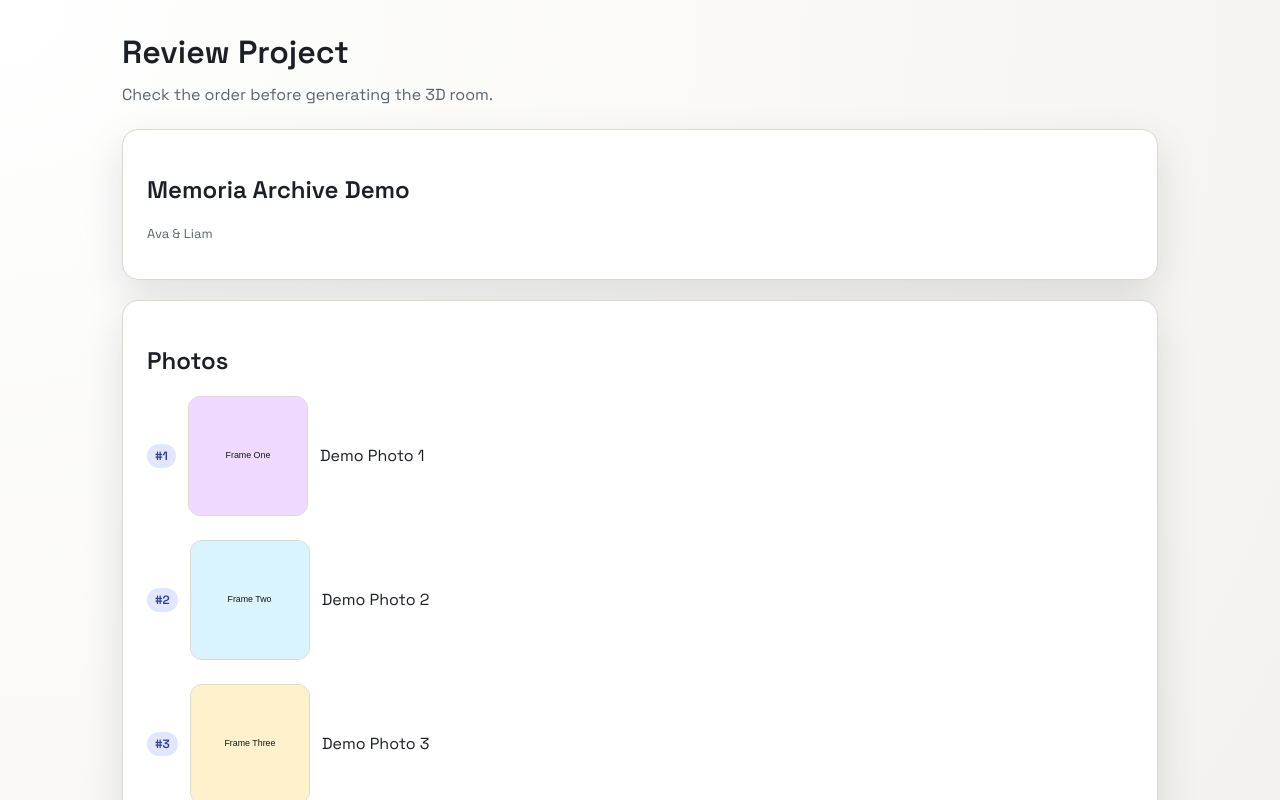
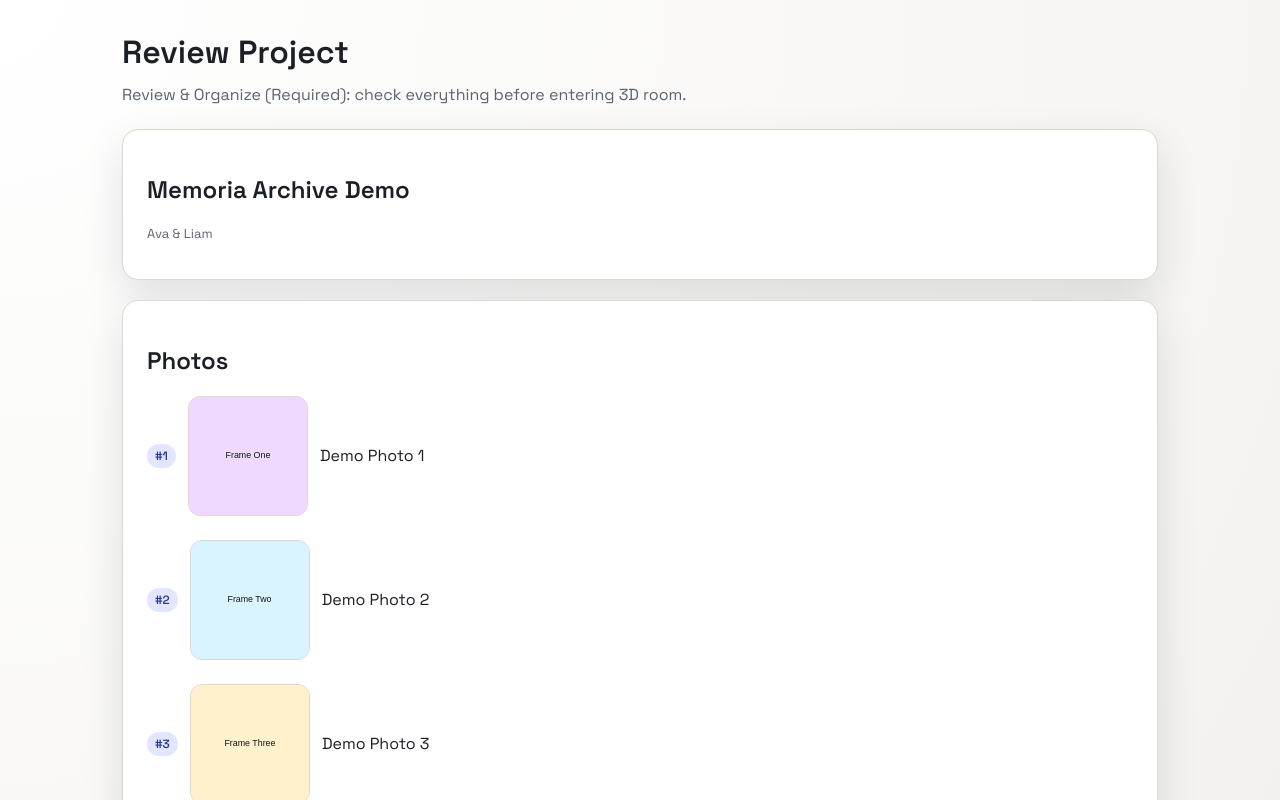
Before and after one commit to PeamPhurinat/MemoriaArchive, a React (Create React App) app: page /review in a window 1280 px wide. Shown: the top 800 px of the page. Built offline with nearby package versions, Linux system fonts and the light colour scheme; no server answers.

Commit message:
Add review 3d room

```diff
--- a/src/App.js
+++ b/src/App.js
@@ -24,14 +24,19 @@ const createEmptyProject = () => ({
   textSlots: [],
   roomPayload: null,
   interview: null,
+  reviewApprovedAt: null,
 });
 
 const loadProjects = () => {
   try {
     const stored = localStorage.getItem(STORAGE_KEY);
-    return stored ? JSON.parse(stored) : [{ ...demoProject }];
+    const parsed = stored ? JSON.parse(stored) : [{ ...demoProject }];
+    return parsed.map((project) => ({
+      ...project,
+      reviewApprovedAt: project.reviewApprovedAt || null,
+    }));
   } catch {
-    return [{ ...demoProject }];
+    return [{ ...demoProject, reviewApprovedAt: null }];
   }
 };
 
@@ -63,15 +68,30 @@ const App = () => {
 
   // Update only the active project
   const setProject = (updater) => {
-    setProjects((prev) =>
-      prev.map((p) =>
-        p.id === activeProject.id
-          ? typeof updater === 'function'
-            ? updater(p)
-            : updater
-          : p
-      )
-    );
+    setProjects((prev) => {
+      return prev.map((project) => {
+        if (project.id !== activeProject.id) return project;
+
+        const nextProject =
+          typeof updater === 'function' ? updater(project) : updater;
+
+        if (!nextProject || typeof nextProject !== 'object') return project;
+
+        const changed =
+          JSON.stringify(nextProject) !== JSON.stringify(project);
+
+        // Any data edit after approval should force a re-review.
+        if (
+          changed &&
+          project.reviewApprovedAt &&
+          nextProject.reviewApprovedAt === project.reviewApprovedAt
+        ) {
+          return { ...nextProject, reviewApprovedAt: null };
+        }
+
+        return nextProject;
+      });
+    });
   };
 
   const handleCreateNew = () => {
@@ -124,7 +144,11 @@ const App = () => {
         {/* 3D Memory Hall */}
         <Route
           path="/memory-hall"
-          element={<MemoryHallPage project={activeProject} />}
+          element={
+            activeProject?.reviewApprovedAt
+              ? <MemoryHallPage project={activeProject} />
+              : <Navigate to="/review" replace />
+          }
         />
 
         {/* Legacy / secondary routes */}
@@ -132,8 +156,18 @@ const App = () => {
           path="/upload"
           element={<UploadPage project={activeProject} setProject={setProject} />}
         />
-        <Route path="/review"  element={<ReviewPage project={activeProject} />} />
-        <Route path="/viewer"  element={<ViewerPage project={activeProject} />} />
+        <Route
+          path="/review"
+          element={<ReviewPage project={activeProject} setProject={setProject} />}
+        />
+        <Route
+          path="/viewer"
+          element={
+            activeProject?.reviewApprovedAt
+              ? <ViewerPage project={activeProject} />
+              : <Navigate to="/review" replace />
+          }
+        />
 
         <Route path="*" element={<Navigate to="/" replace />} />
       </Routes>
--- a/src/pages/InterviewPage.jsx
+++ b/src/pages/InterviewPage.jsx
@@ -284,7 +284,7 @@ const InterviewPage = ({ project, setProject }) => {
         transcript: result.transcript,
       },
     }));
-    navigate('/memory-hall');
+    navigate('/review');
   };
 
   const orbClass = [
@@ -400,7 +400,7 @@ const InterviewPage = ({ project, setProject }) => {
             </div>
           ))}
           <button className="voice-apply-btn" onClick={applyResultToProject}>
-            นำไปใส่ห้อง 3D →
+            ไปหน้า Review ก่อนเข้า 3D →
           </button>
         </div>
       )}
--- a/src/pages/ProjectDetailPage.jsx
+++ b/src/pages/ProjectDetailPage.jsx
@@ -120,9 +120,9 @@ const ProjectDetailPage = ({ project, setProject }) => {
             </button>
             <button
               className="ma-btn ma-btn-accent"
-              onClick={() => navigate('/memory-hall')}
+              onClick={() => navigate(project.reviewApprovedAt ? '/memory-hall' : '/review')}
             >
-              🧊 Open 3D Room
+              {project.reviewApprovedAt ? '🧊 Open 3D Room' : '🧊 Review & Generate 3D'}
             </button>
           </div>
         </div>
--- a/src/pages/ProjectsPage.jsx
+++ b/src/pages/ProjectsPage.jsx
@@ -35,7 +35,8 @@ const ProjectsPage = ({ projects, onCreateNew, onSelectProject }) => {
   const go3D = (id, e) => {
     e.stopPropagation();
     onSelectProject(id);
-    navigate('/memory-hall');
+    const selected = projects.find((project) => project.id === id);
+    navigate(selected?.reviewApprovedAt ? '/memory-hall' : '/review');
   };
 
   const handleCreateNew = () => {
@@ -104,7 +105,7 @@ const ProjectsPage = ({ projects, onCreateNew, onSelectProject }) => {
                   className="ma-btn ma-btn-ghost ma-btn-sm"
                   onClick={(e) => go3D(p.id, e)}
                 >
-                  🧊 3D Room
+                  {p.reviewApprovedAt ? '🧊 Open 3D Room' : '🧊 Review → 3D'}
                 </button>
               </div>
             </div>
--- a/src/pages/ReviewPage.jsx
+++ b/src/pages/ReviewPage.jsx
@@ -1,27 +1,71 @@
 import React from 'react';
 import { useNavigate } from 'react-router-dom';
 
-const ReviewPage = ({ project }) => {
+const ReviewPage = ({ project, setProject }) => {
   const navigate = useNavigate();
+  const photos = project?.photos || [];
+  const memories = project?.memories || [];
+  const textSlots = project?.textSlots || [];
+  const audioSlots = project?.audioSlots || [];
+  const memoryPhotos = memories
+    .filter((memory) => Boolean(memory?.photo))
+    .map((memory, index) => ({
+      id: memory.id || `memory-photo-${index}`,
+      url: memory.photo,
+      name: memory.title || `Memory Photo ${index + 1}`,
+      source: 'memory',
+    }));
+  const allPhotos = [
+    ...photos.map((photo, index) => ({
+      id: photo?.id || `photo-${index}`,
+      url: photo?.url || '',
+      name: photo?.name || `Photo ${index + 1}`,
+      source: 'upload',
+    })),
+    ...memoryPhotos,
+  ].filter((photo) => Boolean(photo.url));
+
+  const memorySlotCount = Math.max(
+    photos.length,
+    memories.length,
+    textSlots.length,
+    audioSlots.length
+  );
+  const canGenerate3D = memorySlotCount > 0;
+
+  const approveAndGenerate = () => {
+    if (!canGenerate3D) return;
+
+    setProject((prev) => ({
+      ...prev,
+      reviewApprovedAt: new Date().toISOString(),
+    }));
+    navigate('/memory-hall');
+  };
 
   return (
     <div className="app-shell">
       <h1 className="page-title">Review Project</h1>
-      <p className="page-subtitle">Check the order before generating the 3D room.</p>
+      <p className="page-subtitle">
+        Review & Organize (Required): check everything before entering 3D room.
+      </p>
 
       <div className="section">
         <h2>{project.title || 'Untitled Project'}</h2>
         <p className="helper">{project.coupleNames || 'No couple names added yet.'}</p>
+        {project.reviewApprovedAt ? (
+          <p className="helper">Last approved: {new Date(project.reviewApprovedAt).toLocaleString()}</p>
+        ) : null}
       </div>
 
       <div className="section">
         <h2>Photos</h2>
-        {project.photos.length === 0 ? (
+        {allPhotos.length === 0 ? (
           <p className="helper">No photos uploaded yet.</p>
         ) : (
           <div className="memory-list">
-            {project.photos.map((photo, index) => (
-              <div className="list-item" key={photo.id}>
+            {allPhotos.map((photo, index) => (
+              <div className="list-item" key={`${photo.source}-${photo.id}-${index}`}>
                 <span className="order-tag">#{index + 1}</span>
                 <div className="photo-thumb" style={{ width: '120px' }}>
                   <img src={photo.url} alt={photo.name} />
@@ -35,11 +79,11 @@ const ReviewPage = ({ project }) => {
 
       <div className="section">
         <h2>Text Memories</h2>
-        {project.memories.length === 0 ? (
+        {memories.length === 0 ? (
           <p className="helper">No memories added yet.</p>
         ) : (
           <div className="memory-list">
-            {project.memories.map((memory, index) => (
+            {memories.map((memory, index) => (
               <div className="memory-card" key={memory.id}>
                 <div className="list-item">
                   <span className="order-tag">#{index + 1}</span>
@@ -54,11 +98,11 @@ const ReviewPage = ({ project }) => {
 
       <div className="section">
         <h2>Audio Transcripts</h2>
-        {!project.audioSlots || project.audioSlots.length === 0 ? (
+        {audioSlots.length === 0 ? (
           <p className="helper">No audio transcript added yet.</p>
         ) : (
           <div className="memory-list">
-            {project.audioSlots.map((audioSlot, index) => (
+            {audioSlots.map((audioSlot, index) => (
               <div className="memory-card" key={audioSlot.id}>
                 <div className="list-item">
                   <span className="order-tag">#{audioSlot.order || index + 1}</span>
@@ -85,10 +129,23 @@ const ReviewPage = ({ project }) => {
       ) : null}
 
       <div className="button-row">
-        <button className="button primary" type="button" onClick={() => navigate('/viewer')}>
+        <button className="button" type="button" onClick={() => navigate('/project-detail')}>
+          Back to Edit
+        </button>
+        <button
+          className="button primary"
+          type="button"
+          onClick={approveAndGenerate}
+          disabled={!canGenerate3D}
+        >
           Generate 3D Room
         </button>
       </div>
+      {!canGenerate3D ? (
+        <p className="error-text" style={{ marginTop: '12px' }}>
+          Add at least 1 memory slot (photo/text/audio) before generating 3D room.
+        </p>
+      ) : null}
     </div>
   );
 };
```
